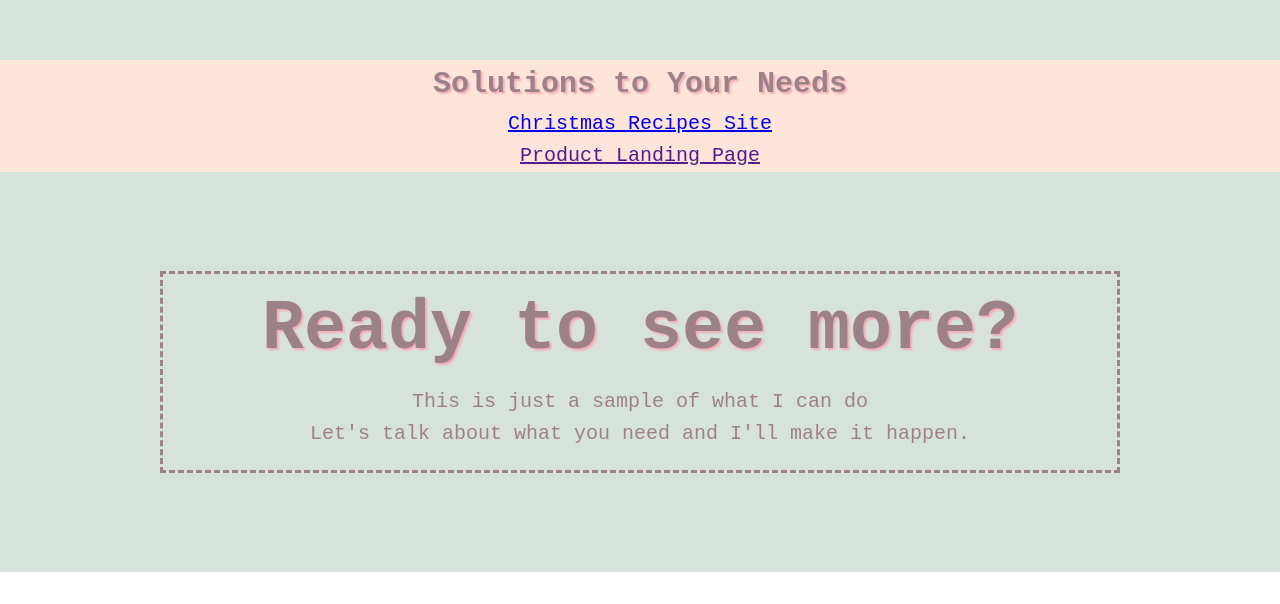
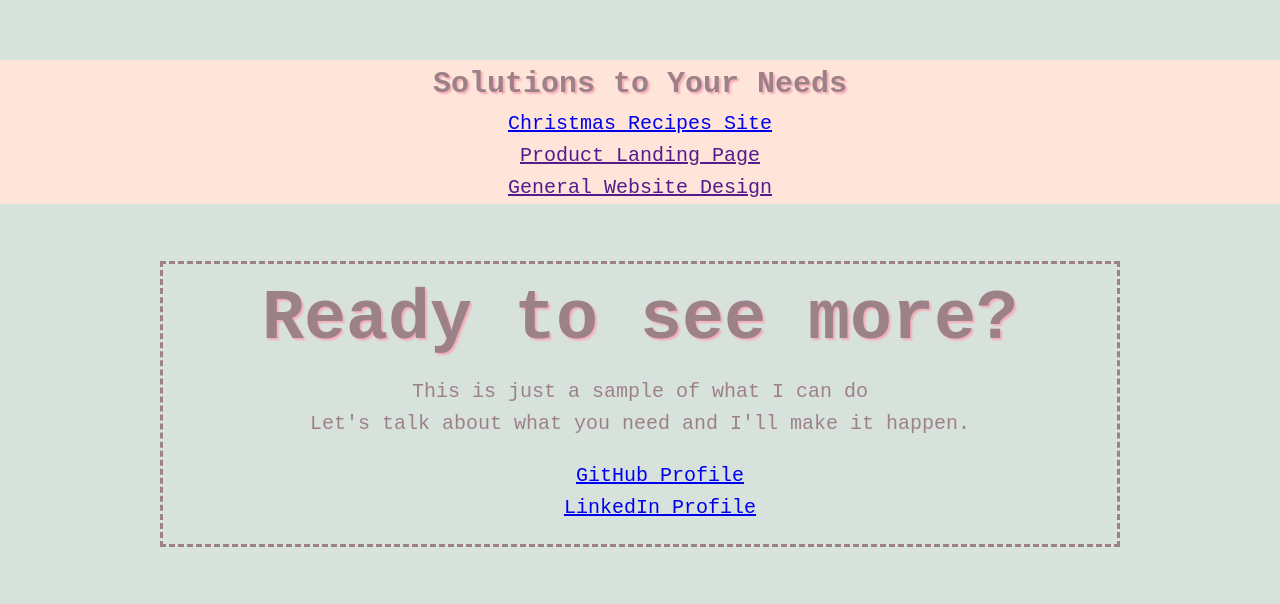
Before and after one commit to Pezartez/Project-Portfolio, a plain HTML site: page index.html in a window 1280 px wide. Shown: the part 740-1344 px from the top of the page. Before the commit the page ends 1312 px from the top, so only its background shows below. Drawn offline with Linux system fonts and the light colour scheme.

Commit message:
Add contact links

```diff
--- a/index.html
+++ b/index.html
@@ -24,6 +24,7 @@
             <div class="projects-grid">
                 <div class="projects" id="project-1"><a href="https://pezartez.github.io/odin-recipes/">Christmas Recipes Site<a></a></div>
                 <div class="projects" id="project-2"><a href="">Product Landing Page</a></div><!-- add hyperlink-->
+                <div class="projects" id="project-3"><a href="">General Website Design</a></div>
             </div>
         </section>
         <section id="contact" class="contact-me">
@@ -32,9 +33,15 @@
                 <p>This is just a sample of what I can do</p>
                 <p>Let's talk about what you need and I'll make it happen.</p>
                 <div class="contact-links">
-                    <ul><li></li></ul>
+                    <ul>
+                        <li><a id="profile-link" href="https://github.com/Pezartez">GitHub Profile</a></li>
+                        <li><a id="linked-in" href="https://www.linkedin.com/in/kathryn-pereira-profile/">LinkedIn Profile</a></li>
+                    </ul>
                 </div>
             </div>
+        </section>
+        <section class="footer">
+
         </section>
 
     </body>
```
